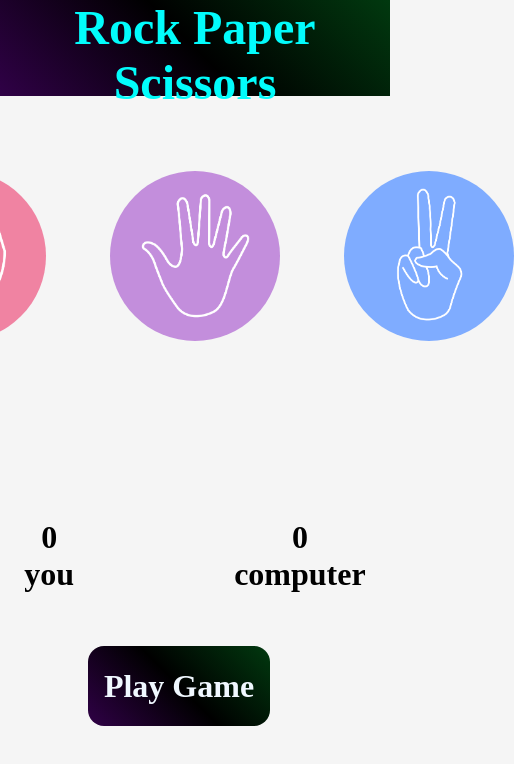
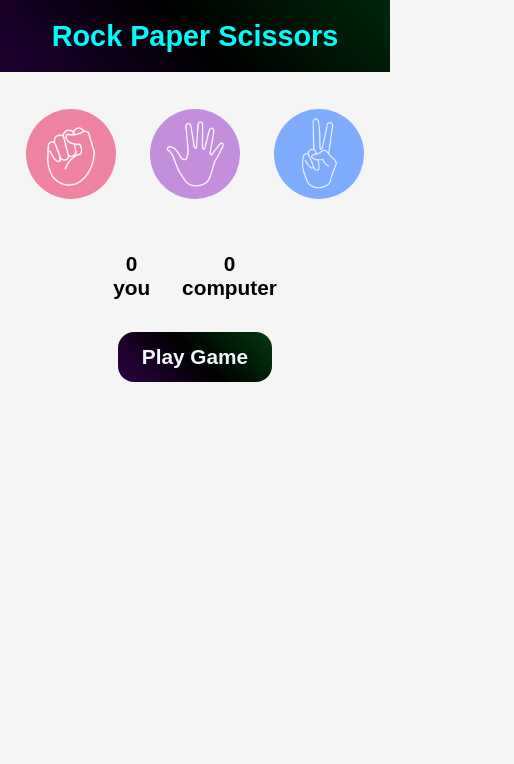
Before and after one commit to Balaj-Maqbool/Rock-Paper-Scissors-game, a plain HTML site: page index.html in a window 390 px wide. Shown: the whole page, 514 px wide, since content can reach past the window. Drawn offline with Linux system fonts and the light colour scheme.

Commit message:
adding ressponsivness

```diff
--- a/script.js
+++ b/script.js
@@ -2,7 +2,6 @@ let choices = document.querySelectorAll(".choice");
 let msg = document.querySelector("#msg");
 let user_Score = document.querySelector("#userscore");
 let comp_Score = document.querySelector("#compscore");
-console.log(choices);
 let userScore = 0;
 let compScore = 0;
 
--- a/style.css
+++ b/style.css
@@ -1,32 +1,52 @@
 * {
     margin: 0;
     padding: 0;
+    box-sizing: border-box;
 }
 
+/* Body Styling */
 body {
     background-color: whitesmoke;
+    font-family: Arial, sans-serif;
+    display: flex;
+    flex-direction: column;
+    align-items: center;
+    min-height: 100vh;
 }
 
+/* Title */
 h1 {
+    width: 100vw;
     height: 6rem;
-    width: 100vw;
     background: linear-gradient(45deg, rgb(48, 1, 71), black, rgb(1, 57, 15));
     color: rgb(2, 252, 252);
     text-align: center;
-    align-content: center;
+    display: flex;
+    align-items: center;
+    justify-content: center;
     font-size: 3rem;
-
+    font-weight: bold;
+    transition: background 0.5s ease-in-out;
 }
 
+/* Hover Effect on Title */
+h1:hover {
+    background: linear-gradient(45deg, rgb(30, 0, 50), black, rgb(0, 40, 10));
+}
+
+/* Choices Section */
 .choices {
-    height: 20rem;
-    width: 100vw;
+    height: auto;
+    width: 100%;
     display: flex;
     justify-content: center;
     align-items: center;
     gap: 4rem;
+    flex-wrap: wrap;
+    margin-top: 2rem;
 }
 
+/* Individual Choice */
 .choice {
     height: 185px;
     width: 185px;
@@ -34,53 +54,188 @@ h1 {
     justify-content: center;
     align-items: center;
     border-radius: 50%;
-
-
+    transition: transform 0.3s ease-in-out, background 0.3s ease-in-out;
 }
 
+/* Image Inside Choices */
 img {
     height: 170px;
     width: 170px;
     object-fit: cover;
     border-radius: 50%;
+    transition: transform 0.3s ease-in-out;
 }
 
+/* Hover Effect */
 .choice:hover {
     cursor: pointer;
     background: linear-gradient(45deg, rgb(48, 1, 71), black, rgb(1, 57, 15));
+    transform: scale(1.1);
 }
 
+/* Image Hover Effect */
+.choice:hover img {
+    transform: scale(1.05);
+}
+
+/* Scoreboard */
 .score-board {
-    height: 5rem;
-    width: 100vw;
+    height: auto;
+    width: 100%;
     display: flex;
-    text-align: center;
     justify-content: center;
     align-items: center;
-    gap: 10rem;
+    gap: 8rem;
     font-size: 2rem;
     font-weight: 700;
-    margin-top: 100px;
+    margin-top: 3rem;
+    flex-wrap: wrap;
+    text-align: center;
 }
 
+/* Message Box */
 .msg {
-    height: 5rem;
     display: flex;
     justify-content: center;
-    align-content: center;
-    margin-top: 50px;
+    align-items: center;
+    margin-top: 2rem;
 }
 
+/* Message Box Styling */
 .msg p {
-    height: 3rem;
-    text-align: center;
-    align-content: center;
-    display: inline;
+    display: inline-block;
     background: linear-gradient(45deg, rgb(48, 1, 71), black, rgb(1, 57, 15));
     color: aliceblue;
-    padding: 1rem;
+    padding: 1rem 2rem;
     border-radius: 1rem;
     font-size: 2rem;
     font-weight: 700;
-    margin-right: 2rem;
+    text-align: center;
+    transition: transform 0.3s ease-in-out, background 0.3s ease-in-out;
 }
+
+/* Message Hover Effect */
+.msg p:hover {
+    background: linear-gradient(45deg, rgb(30, 0, 50), black, rgb(0, 40, 10));
+    transform: scale(1.1);
+}
+
+/* RESPONSIVENESS */
+
+/* Large Tablets */
+@media (max-width: 1024px) {
+    h1 {
+        font-size: 2.5rem;
+        height: 5.5rem;
+    }
+
+    .choice {
+        height: 150px;
+        width: 150px;
+    }
+
+    img {
+        height: 140px;
+        width: 140px;
+    }
+
+    .score-board {
+        gap: 6rem;
+        font-size: 1.8rem;
+    }
+
+    .msg p {
+        font-size: 1.8rem;
+    }
+}
+
+/* Tablets */
+@media (max-width: 768px) {
+    h1 {
+        font-size: 2rem;
+        height: 5rem;
+    }
+
+    .choices {
+        gap: 2rem;
+    }
+
+    .choice {
+        height: 120px;
+        width: 120px;
+    }
+
+    img {
+        height: 110px;
+        width: 110px;
+    }
+
+    .score-board {
+        gap: 4rem;
+        font-size: 1.5rem;
+    }
+
+    .msg p {
+        font-size: 1.5rem;
+    }
+}
+
+/* Mobile Screens */
+@media (max-width: 480px) {
+    h1 {
+        font-size: 1.8rem;
+        height: 4.5rem;
+    }
+
+    .choices {
+        gap: 1.5rem;
+    }
+
+    .choice {
+        height: 100px;
+        width: 100px;
+    }
+
+    img {
+        height: 90px;
+        width: 90px;
+    }
+
+    .score-board {
+        gap: 2rem;
+        font-size: 1.3rem;
+    }
+
+    .msg p {
+        font-size: 1.3rem;
+        padding: 0.8rem 1.5rem;
+    }
+}
+
+/* Extra Small Screens */
+@media (max-width: 360px) {
+    h1 {
+        font-size: 1.5rem;
+        height: 4rem;
+    }
+
+    .choice {
+        height: 90px;
+        width: 90px;
+    }
+
+    img {
+        height: 80px;
+        width: 80px;
+    }
+
+    .score-board {
+        gap: 1.5rem;
+        font-size: 1.2rem;
+    }
+
+    .msg p {
+        font-size: 1.2rem;
+        padding: 0.7rem 1.2rem;
+    }
+}
```
